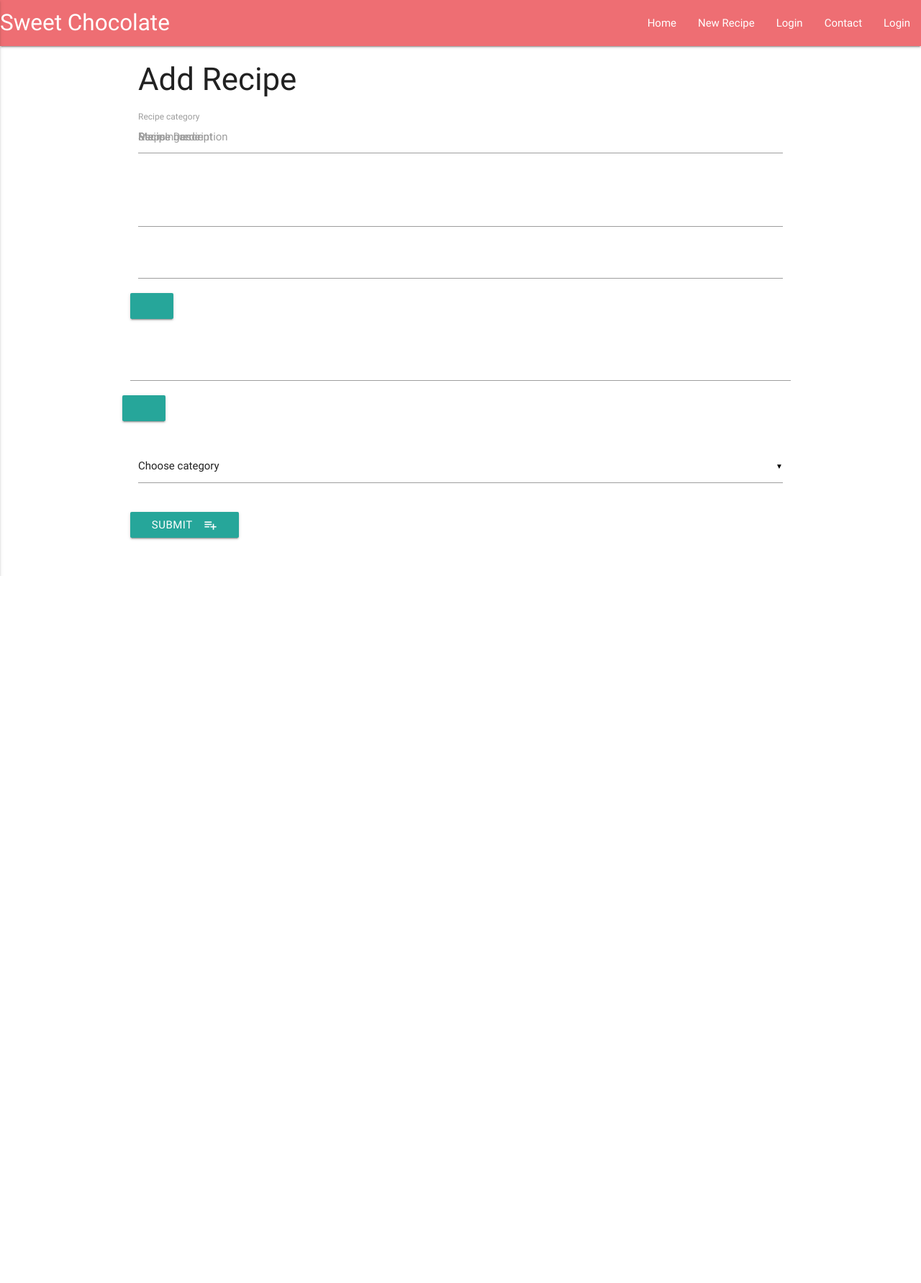
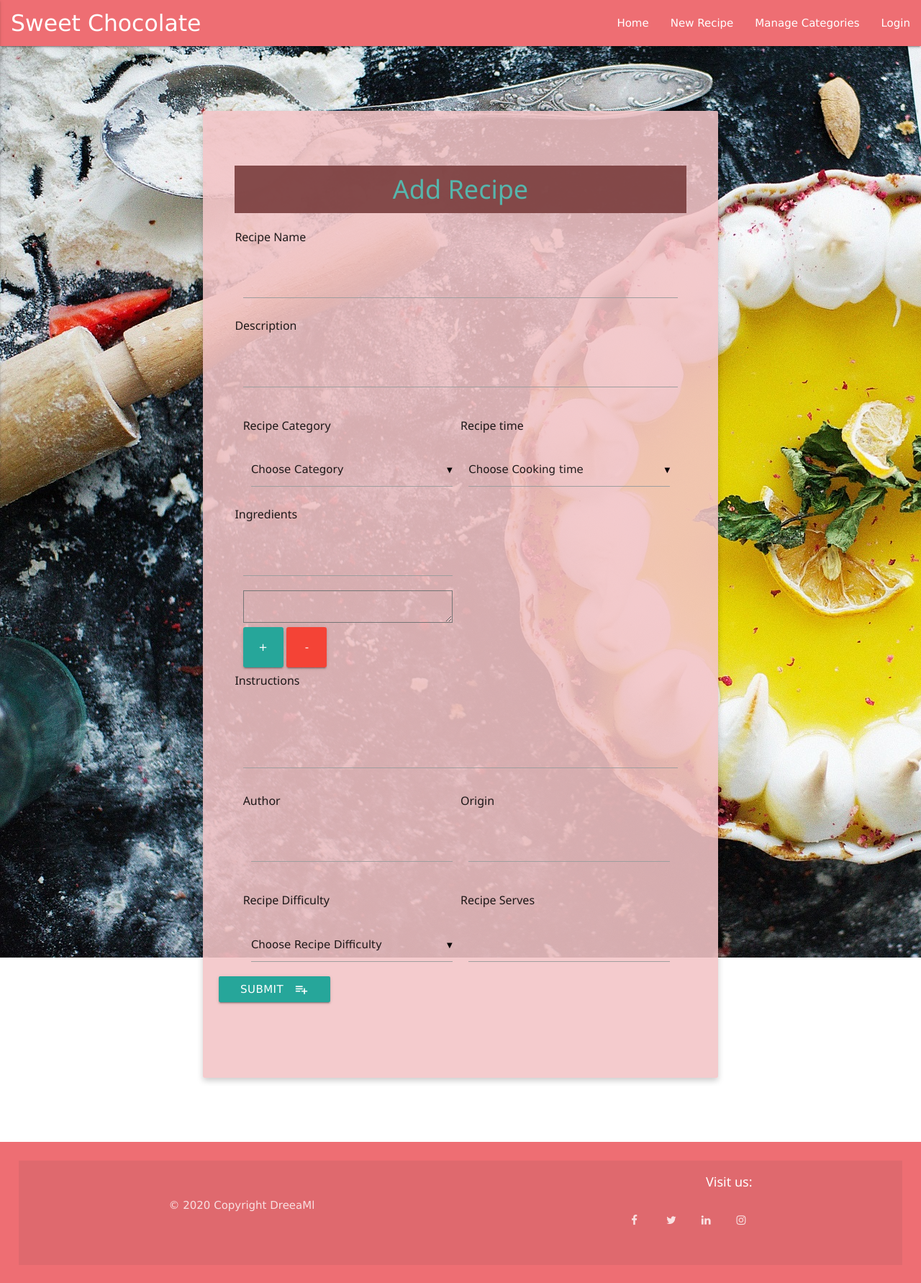
Before and after one commit to Dreeaml/Sweet-Chocolate, a Flask app: template templates/add_recipe.html in a window 1280 px wide. Shown: the whole page at 72% size. Before the commit the page ends 800 px from the top, so only its background shows below. Run offline with Flask 2, Linux system fonts and the light colour scheme; the template is opened without the code that fills it, so the values that code supplies are empty; some libraries are stand-ins or nearby versions.

Commit message:
fixing errors, improved mongodb interaction, improved add_recipe functionality

```diff
--- a/app.py
+++ b/app.py
@@ -4,50 +4,38 @@ from flask_pymongo import PyMongo
 from bson.objectid import ObjectId
 
 app = Flask(__name__)
+
 app.config["MONGO_DBNAME"] = 'sweet_chocolate'
-app.config["MONGO_URI"] = os.getenv('MONGO_URI', 'mongodb://localhost')
+#app.config["MONGO_URI"] = os.getenv('MONGO_URI', 'mongodb://localhost')
+app.config["MONGO_URI"] = 'mongodb+srv://dreeaml_06:qV8hoAKKPSmzZB7v@myfirstcluster-aklf4.mongodb.net/sweet_chocolate?retryWrites=true&w=majority'
 
 mongo = PyMongo(app)
 
+#home with all recipes
 @app.route('/')
-@app.route('/get_recipes') #home with all recipes
+@app.route('/get_recipes')
 def get_recipes():
-    return render_template("recipes.html", task=mongo.db.recipes.find())
+    return render_template('recipes.html', recipes=mongo.db.recipes.find())
 
-@app.route('/add_recipe') #create new recipe
+#create new recipe
+@app.route('/add_recipe')
 def add_recipe():
-    return render_template("add_recipe", task=mongo.db.categories.find())
+    return render_template('add_recipe.html',
+                categories=mongo.db.categories.find(),
+                duration=mongo.db.duration.find(),
+                difficulty=mongo.db.difficulty.find(),
+                )
 
-@app.route('/insert_recipe', methods=['POST'])
+@app.route('/insert_recipe/', methods=['POST'])
 def insert_recipe():
-    recipes =  mongo.db.recipes
+    recipes = mongo.db.recipes
     recipes.insert_one(request.form.to_dict())
-    return redirect(url_for('get_recipes'))
+    return redirect(url_for("get_recipes"))
 
-@app.route('/edit_recipe/<recipe_id>')
-def edit_recipe(recipe_id):
-    the_recipe =  mongo.db.recipe.find_one({"_id": ObjectId(recipe_id)})
-    all_categories =  mongo.db.categories.find()
-    return render_template('editrecipe.html', task=the_recipe,
-                           categories=all_categories)
-
-@app.route('/update_recipe/<recipe_id>', methods=["POST"])
-def update_recipe(recipe_id):
-    recipe = mongo.db.recipes
-    recipes.update( {'_id': ObjectId(recipe_id)},
-    {
-        'title':request.form.get('title'),
-        'category_name':request.form.get('category_name'),
-        'description':request.form.get('description'),
-        'cook_time':request.form.get('cook_time'),
-        'prep_time':request.form.get('prep_time'),
-        #'number_servings':request.form.get('number_servings'),
-        'imgUrl':request.form.get('imgUrl'),
-        'ingredients':request.form.get('ingredients'),
-        'author':request.form.get('author'),
-        'origin':request.form.get('origin'),
-    })
-    return redirect(url_for('get_recipes'))
+#open a recipe
+@app.route('/show_recipe/<recipe_id>/')
+def show_recipe(recipe_id):
+    recipe_id = mongo.db.recipes.find_one({"_id": ObjectId(recipe_id)})
 
 @app.route('/delete_recipe/<recipe_id>')
 def delete_recipe(recipe_id):
@@ -69,7 +57,7 @@ def delete_category(category_id):
 @app.route('/edit_category/<category_id>')
 def edit_category(category_id):
     return render_template('editcategory.html',
-    category=mongo.db.categories.find_one({'_id': ObjectId(category_id)}))
+    categories=mongo.db.categories.find_one({'_id': ObjectId(category_id)}))
 
 @app.route('/update_category/<category_id>', methods=['POST'])
 def update_category(category_id):
@@ -84,12 +72,12 @@ def insert_category():
     mongo.db.categories.insert_one(category_doc)
     return redirect(url_for('get_categories'))
 
-
 @app.route('/add_category')
 def add_category():
     return render_template('addcategory.html')
 
+
 if __name__ == '__main__':
     app.run(host=os.environ.get('IP'),
-            port=int(os.environ.get('PORT')),
+            port=int(os.environ.get('PORT', "3000")),
             debug=True)
--- a/static/css/style.css
+++ b/static/css/style.css
@@ -0,0 +1,41 @@
+body {
+  background-repeat: no-repeat;
+}
+
+h5{
+    font-size: 20px;
+    font-weight: 1000;
+}
+nav .nav-wrapper {
+    position: relative;
+    height: 100%;
+    padding-left: 15px;
+}
+.card {
+    background-color: #f3c4c6e0;
+  box-shadow: 0 4px 8px 0 rgba(0,0,0,0.2);
+  position: relative;
+    border-radius: 2px;
+    margin: 10%;
+    padding: 5%;
+}
+
+.card:hover {
+  box-shadow: 0 8px 16px 0 rgba(0,0,0,0.2);
+}
+.page-footer{
+    padding: 2%;
+}
+.fa {
+  padding: 20px;
+  font-size: 30px;
+  width: 30px;
+  text-align: center;
+  text-decoration: none;
+  margin: 5px 2px;
+  border-radius: 50%;
+}
+
+.fa:hover {
+    opacity: 0.7;
+}
--- a/templates/add_recipe.html
+++ b/templates/add_recipe.html
@@ -1,79 +1,148 @@
-{% extends 'base.html' %} {% block content %}
-<h3>Add Recipe</h3>
+{% extends 'base.html' %}
+{% block content %}
+<div class="card col s8" style="padding:5%;">
+    <div style="background-color: #7e4242f0; padding:0.5%; margin-top:5%; text-align:center; color:#56b5ac;">
+        <h1>Add Recipe</h1>
+    </div>
     <div class="row">
-    <form action="{{ url_for('new_recipe') }}" method="POST" class="col s12 add-recipe-form" >
+        <form action="{{ url_for('insert_recipe') }}" method="POST" class="col s12 add-recipe-form" >
             <div class="row">
                 <div class="input-field col s12">
 
                     <!--title and description-->
                     <div class="input_field">
-                    <div class="input_field">
-                        <input id="title" name="title" type="text" value="" required>
-                        <label for="title">Recipe name</label>
+                        <div class="input_field col s12">
+                            <div class="row">
+                                <h6>Recipe Name</h6>
                             </div>
-
-                    <div class="input_field">
-                        <textarea name="description" id="description" class="materialize-textarea"></textarea>
-                        <label for="description">Recipe Description</label>
+                            <input placeholder="" id="recipe_title" name="recipe_title" type="text" class="validate" data-length="20" required>
+                        </div>
+                        <div class="input_field col s12">
+                            <div class="row">
+                                <h6>Description</h6>
+                            </div>
+                            <input placeholder="" id="recipe_description" name="recipe_description" type="text" class="validate" data-length="100" required>
                         </div>
                     </div>
 
-                <!--ingredients-->
+                    <!--category and cooking time-->
+                    <div class="input-field col s12">
+
+                        <div class="input_field col s6" id="category">
                             <div class="row">
-                    <div id="newIngredientsBox">
-                        <div class="input_field col s12" id="newIngredients">
-                            <input id="recipe_ingredient" name"ingredient" type="text" value="" required>
-                            <label for="recipe_ingredient">Main Ingredient</label>
-
-                           <!--add and remove buttons-->
-                            <div class="row">
-                               <a class="btn waves-effect waves-light btn-x-small" id="addIngredeient"><i class="fa fa-plus" aria-hidden="true"></i></a>
-                               <a class="btn waves-effect waves-light btn-x-small red" id="removeIngredeient" style="display: none">
-                                   <i class="fa fa-minus" aria-hidden="true"></i>
-                                </a>
+                                <h6>Recipe Category</h6>
                             </div>
-                        </div>
-                    </div>
-                </div>
-
-                <!--Instructions-->
-                <div class="row">
-                    <div class="input_field" id="addInstruction">
-                        <input id="add_instructions" name="instruction" type="text" value="" required>
-                        <label for="add_instructions">Steps</label>
-
-                        <!--add and remove buttons-->
-                        <div class="row">
-                           <a class="btn waves-effect waves-light btn-x-small" id="addStep"><i class="fa fa-plus" aria-hidden="true"></i></a>
-                           <a class="btn waves-effect waves-light btn-x-small red" id="removeStep" style="display: none">
-                               <i class="fa fa-minus" aria-hidden="true"></i>
-                            </a>
-                        </div>
-                    </div>
-                </div>
-
-                <!--category-->
-                <select id="category" name="categorie_name">
-
-                  <option value="" disabled selected>Choose category</option>
-
+                            <select id="category" name="category_name" required >
+                                <option value="" disabled selected>Choose Category</option>
                                 {% for cat in categories %}
                                 <option value="{{cat.category_name}}">{{cat.category_name}}</option>
                                 {% endfor %}
                             </select>
+                        </div>
 
-                <label>Recipe category</label>
+                        <div class="input_field col s6" id="duration">
+                            <div class="row">
+                                <h6>Recipe time</h6>
+                            </div>
+                            <select id="duration" name="cooking_time" required>
+                                <option value="" disabled selected>Choose Cooking time</option>
+                                {% for coo in duration %}
+                                <option value="{{coo.cooking_time}}">{{coo.cooking_time}}</option>
+                                {% endfor %}
+                            </select>
+                        </div>
+                    </div>
+                    <!--ingredients-->
+                    <div class="input_field col s6" id="newIngredients">
+                        <div class="row">
+                            <h6>Ingredients</h6>
+                        </div>
+                        <input type="text" id="text1" value="" ></input><br>
+                        <textarea id="ingredient" name="ingredient" rows="1" cols="20"></textarea><br>
+                        <input class="btn-floating btn-large waves-effect waves-light" type="button" id="addIngredient" value="+" onclick="add_element_to_array();display_array();"></input>
+                        <input class="btn-floating btn-large waves-effect waves-light red" type="button" id="removeIngredient" value="-" onclick="remove_element_to_array();"></input>
+
+                    </div>
+                    <!--Instructions, author, origin, difficulty, serves-->
+                    <div class="input_field col s12" id="addInstruction">
+                        <div class="row">
+                            <h6>Instructions</h6>
+                        </div>
+                        <textarea id="steps" name="steps" class="materialize-textarea" required></textarea>
+                    </div>
+                    <div class="input_field col s12">
+                        <div class="input_field col s6" id="author">
+                            <div class="row">
+                                <h6>Author</h6>
+                            </div>
+                            <input id="author" name="author" type="text" value="" required>
+                        </div>
+
+                        <div class="input_field col s6" id="origin">
+                            <div class="row">
+                                <h6>Origin</h6>
+                            </div>
+                            <input id="origin" name="origin" type="text" value="" required>
                         </div>
                     </div>
 
+                    <div class="input-field col s12">
+                        <div class="input_field col s6" id="difficulty">
+                            <div class="row">
+                                <h6>Recipe Difficulty</h6>
+                            </div>
+                            <select id="difficulty" name="difficulty_type" required>
+                                <option value="" disabled selected>Choose Recipe Difficulty</option>
+                                {% for dif in difficulty %}
+                                <option value="{{dif.difficulty_type}}">{{dif.difficulty_type}}</option>
+                                {% endfor %}
+                            </select>
+                        </div>
+                        <div class="input_field col s6" id="serves">
+                            <div class="row">
+                                <h6>Recipe Serves</h6>
+                            </div>
+                            <input placeholder="" id="serves" name="serves" type="number" min="1" class="validate" required>
+                        </div>
+                    </div>
+                </div>
                 <!--Submit recipe button-->
                 <div class="row">
                     <button class="btn waves-effect waves-light" type="submit" name="action">Submit
                         <i class="material-icons right">playlist_add</i>
                     </button>
                 </div>
+            </div>
         </form>
+    </div>
 </div>
 
 <script src="https://cdnjs.cloudflare.com/ajax/libs/jquery/3.2.1/jquery.min.js"></script>
+<script>
+    var x = 0;
+    var array = Array();
+    var ingredient = "";
+
+    function add_element_to_array()
+    {
+        array[x] = document.getElementById("text1").value;
+        x++;
+        ingredient = array.toString();
+        document.getElementById("text1").value = "";
+    }
+
+    function remove_element_to_array()
+    {
+        array.pop();
+        ingredient = array.toString();
+        document.getElementById("ingredient").innerHTML = array;
+    }
+
+    function display_array()
+    {
+        array = array.filter(function(e){ return e.replace(/(\r\n|\n|\r)/gm,"")});
+        ingredient = array.toString();
+        document.getElementById("ingredient").innerHTML = ingredient ;
+    }
+</script>
 {% endblock %}
--- a/templates/addcategory.html
+++ b/templates/addcategory.html
@@ -1,6 +1,6 @@
-{% extends 'base.html'%}
+{% extends 'base.html' %}
+{% block content %}
 
-{% block content %}
 <h3>Add Category</h3>
 <form action="{{ url_for('insert_category') }}" method="POST" class="col s12">
     <div class="row">
--- a/templates/base.html
+++ b/templates/base.html
@@ -4,11 +4,12 @@
 <head>
     <link href="https://fonts.googleapis.com/icon?family=Material+Icons" rel="stylesheet">
     <link rel="stylesheet" href="https://cdnjs.cloudflare.com/ajax/libs/materialize/0.100.2/css/materialize.min.css">
-    <link rel="stylesheet" href="{{url_for('static', filename='css/style.css')}}" type="text/css" />
+    <link rel="stylesheet" href="static/css/style.css">
+    <link rel="stylesheet" href="https://www.w3schools.com/w3css/4/w3.css">
+    <link rel="stylesheet" href="https://cdnjs.cloudflare.com/ajax/libs/font-awesome/4.7.0/css/font-awesome.min.css">
 </head>
 
-<body>
-    <header>
+<body background="/static/images/52.jpg" >
     <nav>
         <div class="nav-wrapper">
             <a href="#" class="brand-logo">Sweet Chocolate</a>
@@ -16,22 +17,45 @@
             <ul id="nav-mobile" class="right hide-on-med-and-down">
                 <li><a href="{{url_for('get_recipes')}}">Home</a></li>
                 <li><a href="{{url_for('add_recipe')}}">New Recipe</a></li>
-                    <li><a href="{{url_for('#')}}">Login</a></li>
-                    <li><a href="{{url_for('contact.html')}}">Contact</a></li>
-                    <li><a href="{{url_for('#')}}">Login</a></li>
+                <li><a href="{{url_for('get_categories')}}">Manage Categories</a></li>
+                <li><a href="#">Login</a></li>
             </ul>
             <ul class="side-nav" id="mobile-demo">
                 <li><a href="{{url_for('get_recipes')}}">Home</a></li>
                 <li><a href="{{url_for('add_recipe')}}">New Recipe</a></li>
-                    <li><a href="{{url_for('#')}}">Login</a></li>
-                    <li><a href="{{url_for('contact.html')}}">Contact</a></li>
-                    <li><a href="{{url_for('#')}}">Login</a></li>
+                <li><a href="{{url_for('get_categories')}}">Manage Categories</a></li>
+                <li><a href="#">Login</a></li>
             </ul>
         </div>
     </nav>
-    </header>
+
     <div class="container">
         {% block content %} {% endblock %}
+    </div>
+
+    <footer class="page-footer">
+        <div class="footer-copyright">
+            <div class="row">
+                <div class="col-8">
+                    © 2020 Copyright DreeaMl
+                </div>
+            </div>
+             <div class="row ">
+                <div class="col-4 right-align">
+                    <h5 class="white-text">Visit us:</h5>
+                    <a href="https://www.facebook.com/" class="fa fa-facebook"></a>
+                    <a href="https://twitter.com/" class="fa fa-twitter"></a>
+                    <a href="https://www.linkedin.com/" class="fa fa-linkedin"></a>
+                    <a href="https://www.instagram.com/" class="fa fa-instagram"></a>
+                </div>
+            </div>
+        </div>
+    </footer>
+
+
+
+
+
 </div>
     <script src="https://cdnjs.cloudflare.com/ajax/libs/jquery/3.2.1/jquery.min.js"></script>
     <script src="https://cdnjs.cloudflare.com/ajax/libs/materialize/0.100.2/js/materialize.min.js"></script>
--- a/templates/editrecipe.html
+++ b/templates/editrecipe.html
@@ -1,4 +1,5 @@
-{% extends 'base.html' %} {% block content %}
+{% extends 'base.html' %}
+{% block content %}
 <h3>Edit Recipe</h3>
 <div class="row">
     <form action="{{ url_for('update_recipe', recipe_id=recipe._id) }}" method="POST" class="col s12">
```
Also changed, not shown: templates/categories.html (+4 -3 lines), templates/editcategory.html (+24 -0 lines), templates/recipes.html (+23 -35 lines), templates/show_recipe.html (added, +38 -0 lines), .theia/launch.json (added), static/images/22.jpg (added), static/images/52.jpg (added), static/images/chocolate_cake.jpg (added), templates/contact.html (deleted), 1 other file. Lines whose indentation alone changed are shown as unchanged.
